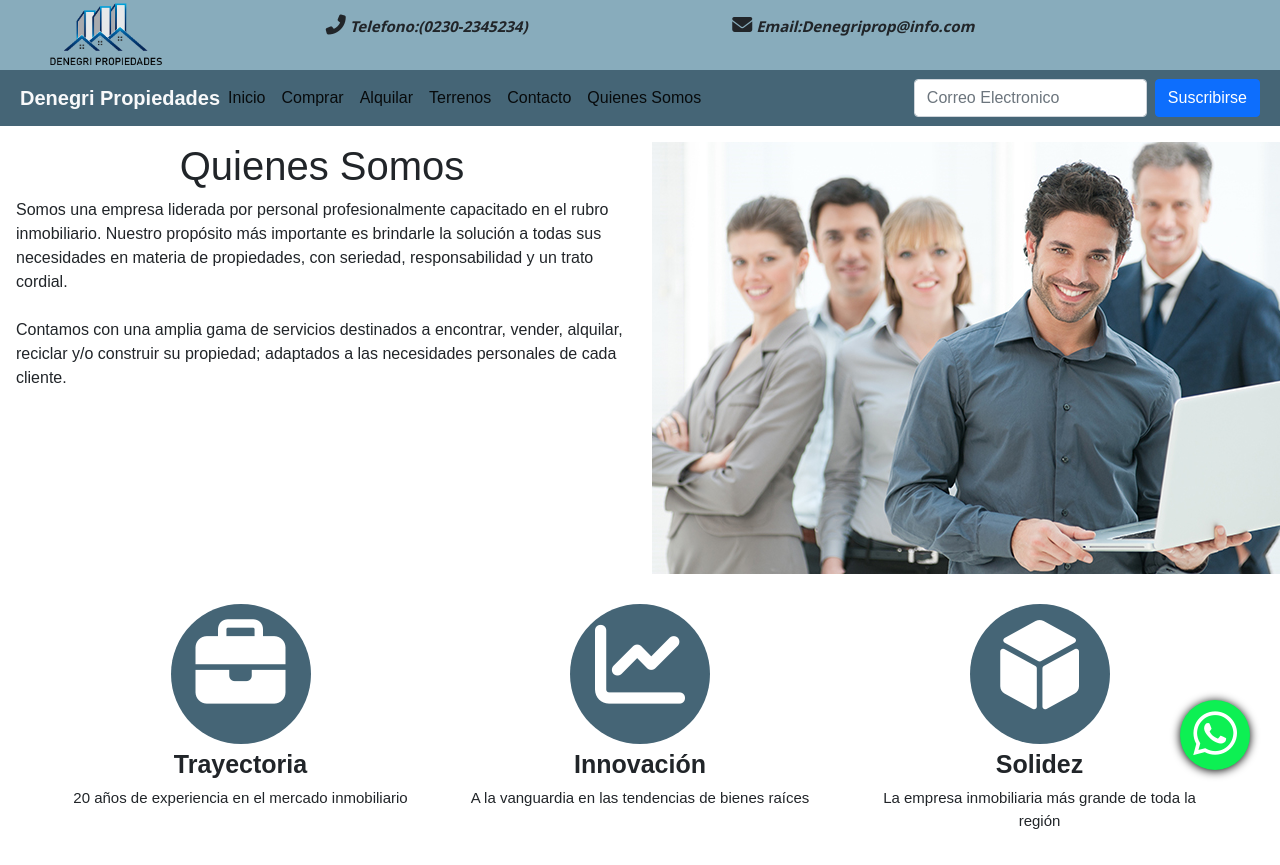
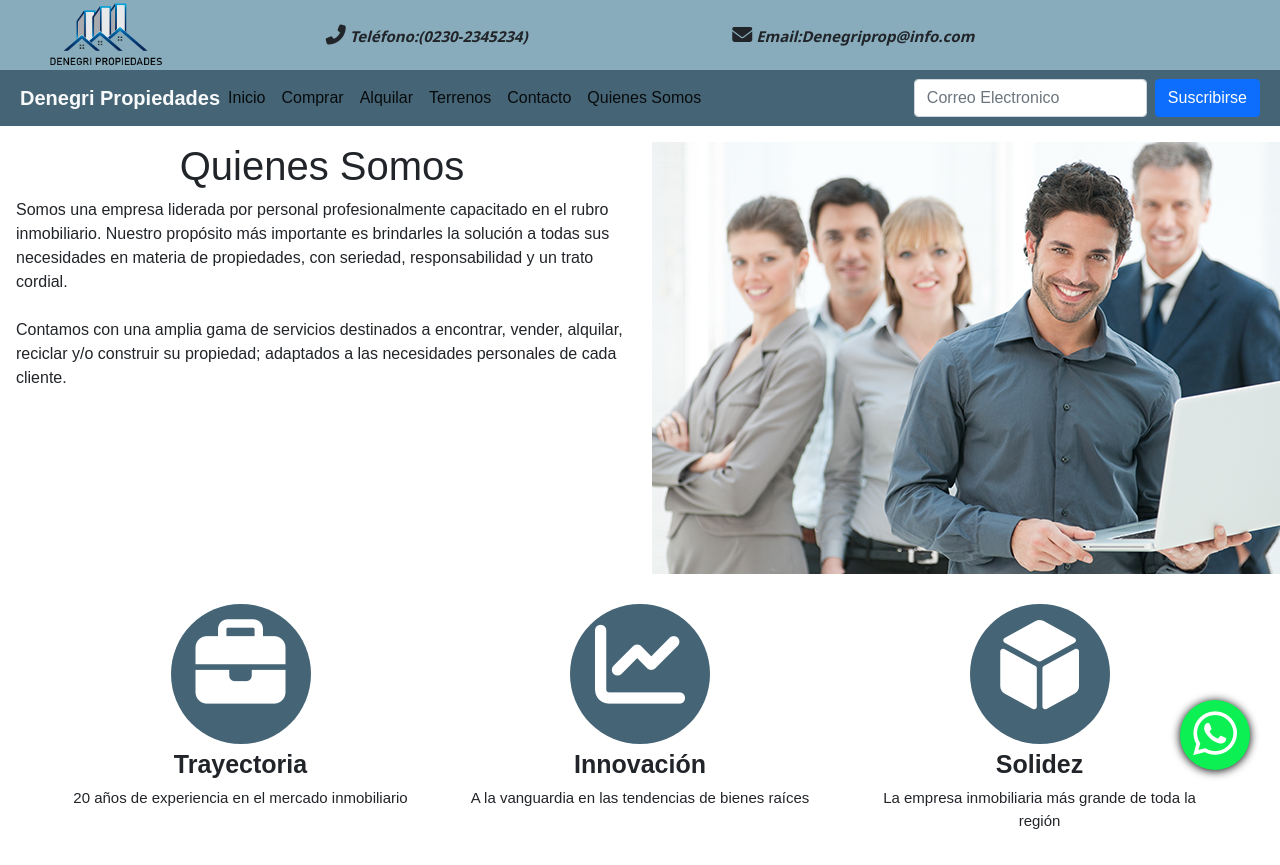
Before and after one commit to EliasDenegri/mi_primera_pagina_web, a website: page pag/quienes-somos.html in a window 1280 px wide. Shown: the top 865 px of the page. Drawn offline with nearby package versions, Linux system fonts and the light colour scheme.

Commit message:
Corrección del codigo

```diff
--- a/pag/quienes-somos.html
+++ b/pag/quienes-somos.html
@@ -28,7 +28,7 @@
                 </a>
             </div>
             <div class="col-md-4 header-inf-cont">
-                <h4 class="inf"><span class="head-icon fas fa-phone-alt"></span> Telefono:(0230-2345234)</h4>
+                <h4 class="inf"><span class="head-icon fas fa-phone-alt"></span> Teléfono:(0230-2345234)</h4>
             </div>
             <div class="col-md-4 header-inf-cont">
                 <h4 class="inf"><span class="head-icon fas fa-envelope"></span> Email:Denegriprop@info.com</h4>
@@ -79,7 +79,7 @@
             <div class="col-md-6">
                 <h1 class="text-center">Quienes Somos</h1>
                 <p>Somos una empresa liderada por personal profesionalmente capacitado en el rubro inmobiliario. Nuestro
-                    propósito más importante es brindarle la solución a todas sus necesidades en materia de propiedades,
+                    propósito más importante es brindarles la solución a todas sus necesidades en materia de propiedades,
                     con seriedad, responsabilidad y un trato cordial. <br> <br>
                     Contamos con una amplia gama de servicios destinados a encontrar, vender, alquilar, reciclar y/o
                     construir su propiedad; adaptados a las necesidades personales de cada cliente.</p>
@@ -126,7 +126,7 @@
         <div class="row">
             <div class="col p-3">
                 <h6 class="mb-3">Contacto</h6>
-                <h6 class="mb-3">Telefono: (0230-2345234)</h6>
+                <h6 class="mb-3">Teléfono: (0230-2345234)</h6>
                 <h6 class="mb-3">Email: Denegriprop@info.com</h6>
                 <h6 class="mb-3">Direccion: Calle falsa 123, Pilar Buenos Aires</h6>
                 <h6 class="mb-3">Horario: Lunes a Viernes de 8 a 21 h, sábados de 8 a 14 h</h6>
--- a/scss/_footer.scss
+++ b/scss/_footer.scss
@@ -43,7 +43,7 @@
 
 /* MAPAS REDES */
 $twitter: #45a1d6;
-$facebook: #1b18c4;
+$facebook: #3432ca;
 $instagram: #a1199b;
 
 
--- a/scss/_header.scss
+++ b/scss/_header.scss
@@ -13,7 +13,7 @@
 
         .inf {
             font-size: 15px;
-            margin-top: 15px;
+            margin-top: 25px;
             font-style: italic;
             font-family: 'Noto Sans', sans-serif;
         }
```
Also changed, not shown: css/index.html (+1 -1 lines), img/index.html (+1 -1 lines), index.html (+3 -3 lines), js/index.html (+1 -1 lines), pag/alquilar.html (+2 -2 lines), pag/comprar.html (+2 -2 lines), pag/contacto.html (+2 -2 lines), pag/prop/cancun.html (+2 -2 lines), pag/prop/mardel.html (+2 -2 lines), pag/prop/miami.html (+2 -2 lines), pag/prop/punta.html (+2 -2 lines), pag/terrenos.html (+2 -2 lines), scss/index.html (+1 -1 lines), css/style.css.
